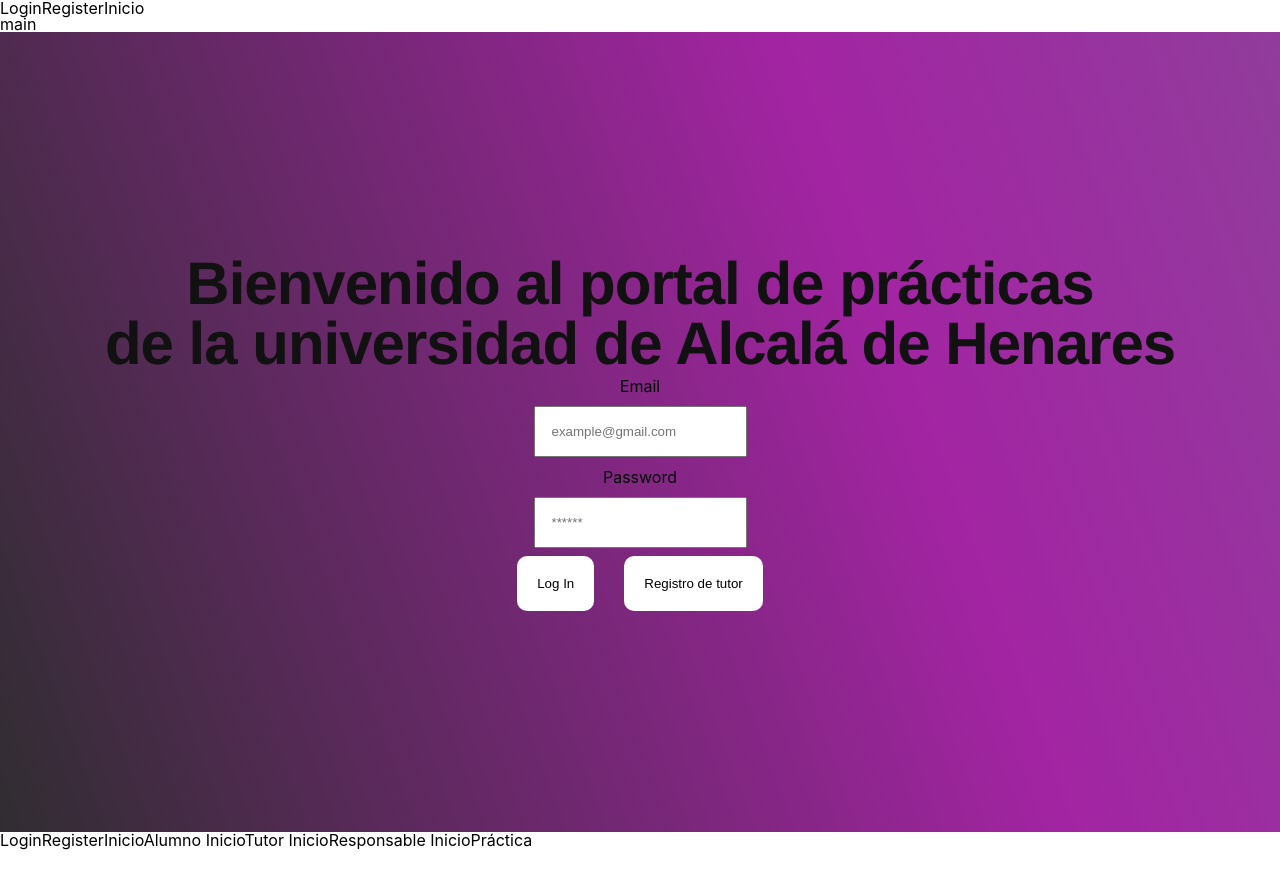
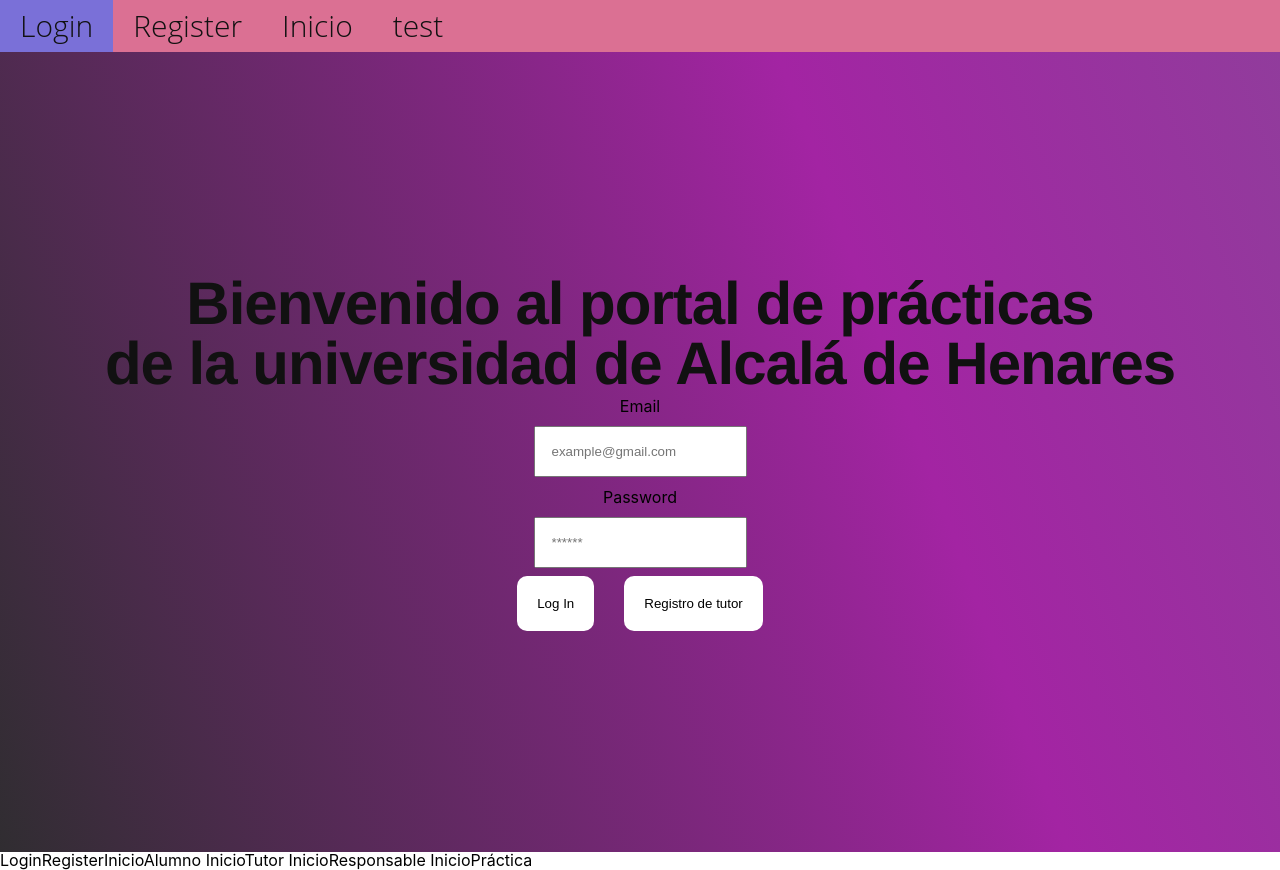
Before and after one commit to KTtazo/G17Web2022, a React (Create React App) app: page / in a window 1280 px wide. Built offline with nearby package versions, Linux system fonts and the light colour scheme.

Commit message:
Pagina tratamiento de errores, formato de header

```diff
--- a/src/components/login/login.module.scss
+++ b/src/components/login/login.module.scss
@@ -36,7 +36,7 @@
     color: #111;
     font-family: "Open Sans", sans-serif;
     font-size: 30px;
-    font-weight: 300;
+    font-weight: 30;
     line-height: 32px;
     margin: 0 0 72px;
     text-align: center;
--- /dev/null
+++ b/src/components/not-found/index.js
@@ -0,0 +1,5 @@
+function NotFound() {
+  return <div>the component ur lookin for doesnt exist :(</div>;
+}
+
+export { NotFound };
--- /dev/null
+++ b/src/components/oferta-informacion/index.js
@@ -0,0 +1,10 @@
+function OfertaInformacion(props) {
+  return (
+    <div>
+      <div> {props.data.companyName}</div>
+      <div> {props.data.position}</div>
+      <div> {props.data.info}</div>
+    </div>
+  );
+}
+export { OfertaInformacion };
--- a/src/datos-mostrar/datos-ofertas.js
+++ b/src/datos-mostrar/datos-ofertas.js
@@ -2,22 +2,32 @@
   {
     companyName: "Compañía 1",
     position: "Posición 1",
+    info: "texty texty texty5",
+    id: 1,
   },
 
   {
     companyName: "Compañía 2",
     position: "Posición 2",
+    info: "texty texty texty2",
+    id: 2,
   },
   {
     companyName: "Compañía 3",
     position: "Posición 3",
+    info: "texty texty texty",
+    id: 3,
   },
   {
     companyName: "Compañía 4",
     position: "Posición 4",
+    info: "texty texty texty",
+    id: 4,
   },
   {
     companyName: "Compañía 5",
     position: "Posición 5",
+    info: "texty texty texty",
+    id: 5,
   },
 ];
--- a/src/navigation/layout/footer/index_foot.js
+++ b/src/navigation/layout/footer/index_foot.js
@@ -1,5 +1,6 @@
 import { Link } from "react-router-dom";
 import { urlPaths } from "../../url-paths";
+import styles from "./style.module.scss";
 function Footer() {
   return (
     <footer>
--- /dev/null
+++ b/src/navigation/layout/footer/style.module.scss
@@ -0,0 +1,22 @@
+.header {
+  display: flex;
+  flex-direction: row;
+
+  background-color: palevioletred;
+
+  .item {
+    color: #111;
+    font-family: "Open Sans", sans-serif;
+    font-size: 30px;
+    font-weight: 30;
+    line-height: 32px;
+    // margin: 0 0 72px;
+    text-align: center;
+
+    padding: 10px 20px;
+
+    &:hover {
+      background-color: rgb(122, 112, 216);
+    }
+  }
+}
--- a/src/navigation/layout/header/index_head.js
+++ b/src/navigation/layout/header/index_head.js
@@ -1,14 +1,22 @@
 import { Link } from "react-router-dom";
 import { urlPaths } from "../../url-paths";
+import styles from "./style.module.scss";
 
 function Header() {
   return (
-    <header>
-      <div>
-        <Link to={urlPaths.login}>Login</Link>
-        <Link to={urlPaths.register}>Register</Link>
-        <Link to={urlPaths.inicioAlumno}>Inicio </Link>
-      </div>
+    <header className={styles["header"]}>
+      <Link className={styles["item"]} to={urlPaths.login}>
+        Login
+      </Link>
+      <Link className={styles["item"]} to={urlPaths.register}>
+        Register
+      </Link>
+      <Link className={styles["item"]} to={urlPaths.inicioAlumno}>
+        Inicio{" "}
+      </Link>
+      <Link className={styles["item"]} to={`${urlPaths.information}/1`}>
+        test{" "}
+      </Link>
     </header>
   );
 }
--- /dev/null
+++ b/src/navigation/layout/header/style.module.scss
@@ -0,0 +1,22 @@
+.header {
+  display: flex;
+  flex-direction: row;
+
+  background-color: palevioletred;
+
+  .item {
+    color: #111;
+    font-family: "Open Sans", sans-serif;
+    font-size: 30px;
+    font-weight: 30;
+    line-height: 32px;
+    // margin: 0 0 72px;
+    text-align: center;
+
+    padding: 10px 20px;
+
+    &:hover {
+      background-color: rgb(122, 112, 216);
+    }
+  }
+}
--- a/src/navigation/layout/index.js
+++ b/src/navigation/layout/index.js
@@ -6,7 +6,6 @@
   return (
     <>
       <Header />
-      main
       <main className={styles["main"]}>{children}</main>
       <Footer />
     </>
--- a/src/navigation/url-paths.js
+++ b/src/navigation/url-paths.js
@@ -4,8 +4,9 @@
   home: "/",
   login: "/login",
   register: "/register",
-  inicioAlumno: '/inicio',
-  inicioResponsable: '/inicioRes',
-  inicioTutor: '/inicioTut',
-  datosPractica: '/datosPrac'
+  inicioAlumno: "/inicio",
+  inicioResponsable: "/inicioRes",
+  inicioTutor: "/inicioTut",
+  datosPractica: "/datosPrac",
+  information: "/information",
 };
--- a/src/pages/informacion/index.js
+++ b/src/pages/informacion/index.js
@@ -1,9 +1,21 @@
-function Information () {
+import { useParams } from "react-router";
+import { NotFound } from "../../components/not-found";
+import { OfertaInformacion } from "../../components/oferta-informacion";
 
+import { dummyDataOfertas } from "../../datos-mostrar/datos-ofertas";
 
+function Information() {
+  const { id } = useParams();
 
-    return <></>
+  const data = dummyDataOfertas.filter((item) => {
+    return item.id == id;
+  });
 
+  return (
+    <>
+      {data && (data[0] ? <OfertaInformacion data={data[0]} /> : <NotFound />)}
+    </>
+  );
 }
 
-export {Information}
+export { Information };
```
Also changed, not shown: 1 other file (tests, documents, lock files or other folders).
